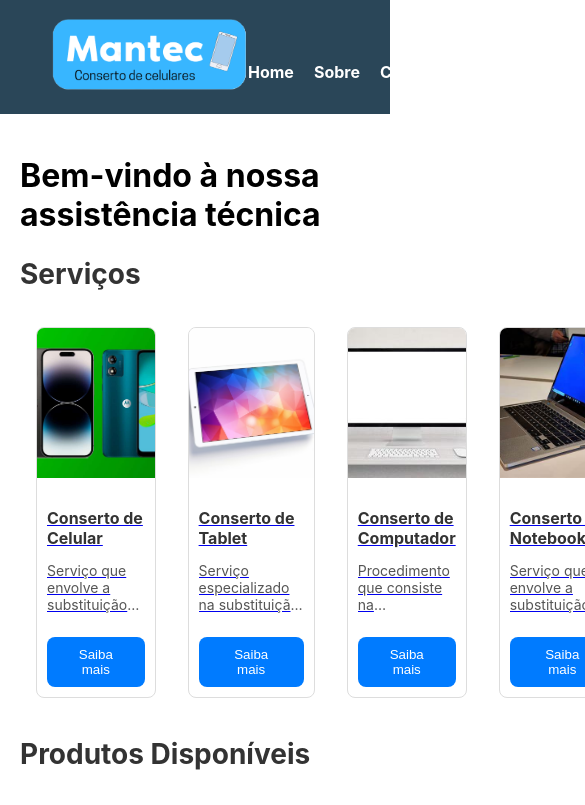
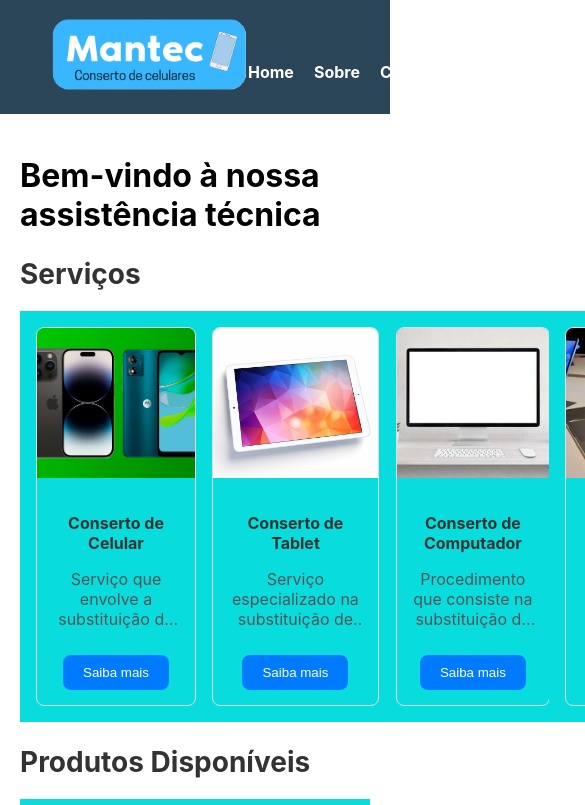
Before and after one commit to lemuelpires/site-mantec-info, a React (Create React App) app: page / in a window 390 px wide. Shown: the top 805 px of the page, 585 px wide, since content can reach past the window. Built offline with nearby package versions, Linux system fonts and the light colour scheme.

Commit message:
mudança layout css

```diff
--- a/src/components/Home.js
+++ b/src/components/Home.js
@@ -33,6 +33,7 @@ const Home = () => {
           imagem:notebook,
           route: '/notebook',
         },
+
       ];
 
     return (
--- a/src/components/Home.module.css
+++ b/src/components/Home.module.css
@@ -3,11 +3,10 @@
     margin: 0 auto;
     padding: 20px;
     background-color: #474f4f 0.5;
-
 }
 
 .sessionContainer {
-    display:flex;
+    display: flex;
 }
 
 .sectionTitle {
@@ -19,9 +18,9 @@
 .serviceContainer,
 .productContainer {
     display: flex;
-    flex-direction: column;
-    justify-content: space-between;
     flex-wrap: wrap;
+    justify-content: center;
+    gap: 20px;
 }
 
 .serviceCard,
@@ -31,7 +30,7 @@
     border-radius: 8px;
     overflow: hidden;
     transition: transform 0.3s ease;
-    margin:1em;
+    margin: 1em;
     max-width: 300px;
     max-height: 380px;
 }
@@ -45,31 +44,29 @@
     width: 100%;
     height: 150px;
     object-fit: cover;
-
 }
 
 .cardContent {
     padding: 15px;
+    text-align: center;
 }
 
 .cardTitle {
     font-size: 100%;
     margin-bottom: 10px;
     color: #333;
-    width: 100%;
 }
 
 .cardDescription {
     display: -webkit-box;
     -webkit-box-orient: vertical;
-    -webkit-line-clamp: 3; /* Número de linhas que você quer mostrar */
+    -webkit-line-clamp: 3;
     overflow: hidden;
     text-overflow: ellipsis;
     color: #555;
 }
 
-
-.cardButton{
+.cardButton {
     margin-top: 10px;
     padding: 10px 20px;
     border: none;
@@ -80,13 +77,23 @@
     transition: background-color 0.3s ease;
 }
 
+/* Remover sublinhado de todos os links */
+.serviceCard a {
+    text-decoration: none;
+    color: #333;
+}
 
 @media (max-width: 600px) {
-    .cardDescription {
-        font-size: 14px; /* Diminui o tamanho da fonte em dispositivos menores */
+    .serviceContainer,
+    .productContainer {
+        flex-direction: column;
+        align-items: center;
+        background-color: #09dcdc;
     }
 
-    .cardContent {
-        padding: 10px; /* Ajusta o padding para manter o conteúdo bem estruturado */
+    .serviceCard,
+    .productCard {
+        width: 90%;
+        max-width: none;
     }
 }
```
